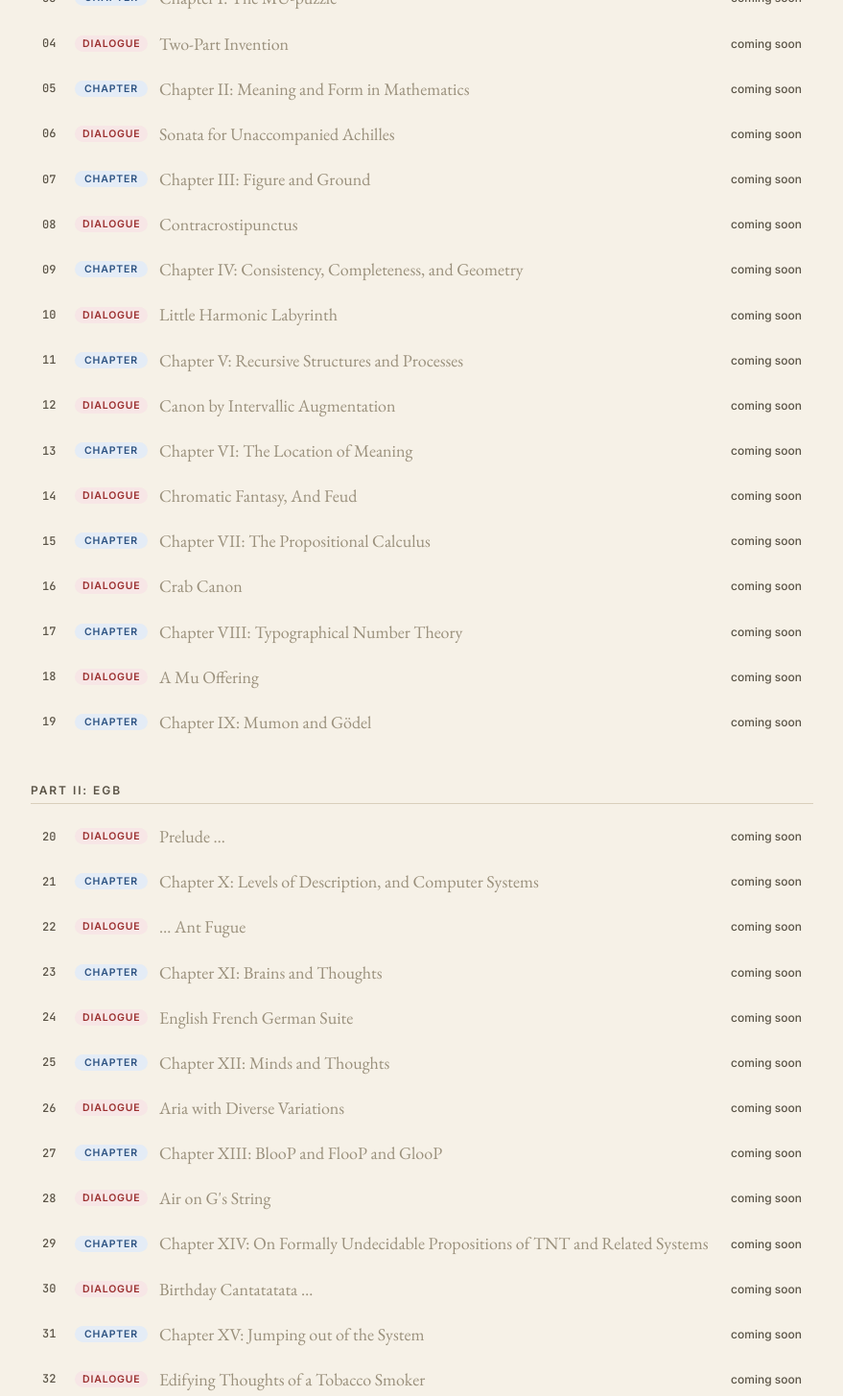
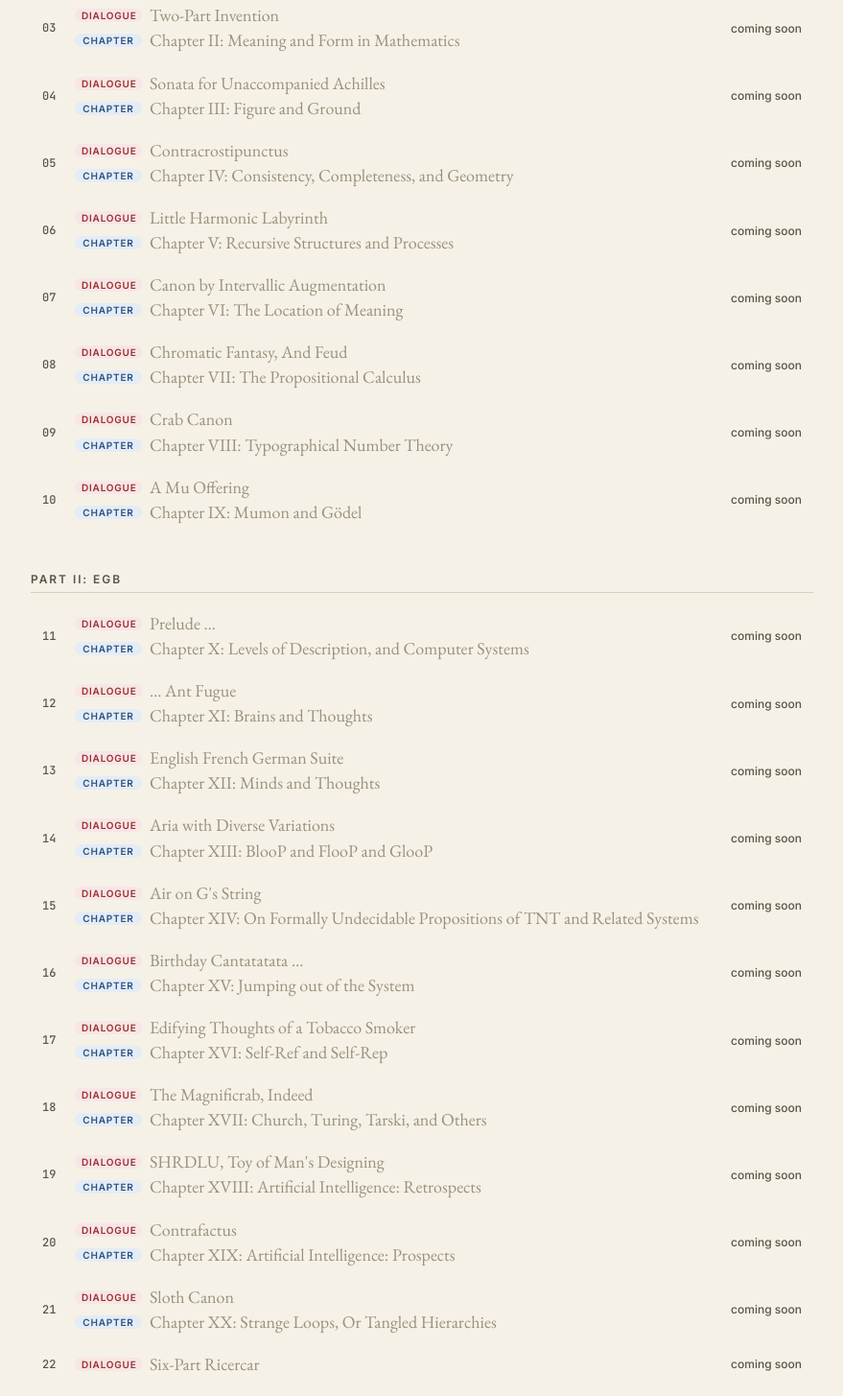
Before and after one commit to chtran/geb_explainer, a plain HTML site: page index.html in a window 1280 px wide. Shown: the part 650-2105 px from the top of the page at 96% size, without its empty margins (200-1079 px from the left). Drawn offline with nearby package versions, Linux system fonts and the light colour scheme.

Commit message:
Restructure into 22 pages: one per Dialogue + Chapter pair
Each page covers a dialogue together with the chapter that follows it
(Introduction alone; final dialogue Six-Part Ricercar alone).
- assets/toc.js: 22 pages, each with dialogue/chapter fields; new ids
  like 02-ch01-the-mu-puzzle
- Home page shows each pair; nav links name both parts
- README: how pages map to the book, and how to write the dialogue part

Co-Authored-By: Claude Opus 5.5 <noreply@anthropic.com>
Claude-Session: https://claude.ai/code/session_01MKhvSLkG1qetW4sAE1tSgq

```diff
--- a/01-introduction/index.html
+++ b/01-introduction/index.html
@@ -408,10 +408,10 @@
   An independent companion to Douglas Hofstadter's <i>Gödel, Escher, Bach: an Eternal Golden Braid</i> (1979). Summaries and paraphrases are original; music is synthesized live in your browser.
 </footer>
 
-<script src="../assets/toc.js?v=b9b4a14e"></script>
+<script src="../assets/toc.js?v=976265a2"></script>
 <script src="../assets/glossary.js?v=9c3992e5"></script>
 <script src="../assets/terms.js?v=62f05ed1" defer></script>
-<script src="../assets/nav.js?v=825ddc85" defer></script>
+<script src="../assets/nav.js?v=7c652cb2" defer></script>
 <script src="../assets/music.js?v=761fe73a"></script>
 <script>
 /* Section 1: theme */
--- a/assets/nav.js
+++ b/assets/nav.js
@@ -8,7 +8,8 @@
   document.body.insertBefore(bar,document.body.firstChild);
   function link(e,label,cls){
     if(!e) return '<span class="'+cls+'"></span>';
-    var inner='<div class="lbl">'+label+'</div>'+e.title;
+    var name=(e.dialogue&&e.chapter)?e.dialogue+' + '+e.chapter:e.title;
+    var inner='<div class="lbl">'+label+'</div>'+name;
     return e.done?'<a class="'+cls+'" href="../'+e.id+'/">'+inner+'</a>':'<span class="'+cls+'">'+inner+'<div class="lbl" style="margin-top:4px">coming soon</div></span>';
   }
   var pg=document.createElement('nav'); pg.className='pager';
--- a/assets/toc.js
+++ b/assets/toc.js
@@ -1,6 +1,9 @@
-/* Table of contents for the whole book. Single source of truth for the home page
-   and the previous/next links. Set done:true when a section's explainer exists
-   (its folder is the id). Dialogues and chapters alternate, as in the book. */
+/* The site's pages, in book order. Single source of truth for the home page
+   and the previous/next links.
+   One page per pair: the book's Dialogue followed by the Chapter it sets up
+   (the Introduction has no dialogue; the final dialogue, Six-Part Ricercar,
+   has its own page). The page's folder is its id. Set done:true once its
+   explainer exists. */
 window.GEB_TOC = [
  {
   "part": "Part I: GEB"
@@ -8,256 +11,156 @@ window.GEB_TOC = [
  {
   "id": "01-introduction",
   "title": "Introduction: A Musico-Logical Offering",
-  "kind": "chapter",
+  "chapter": "Introduction: A Musico-Logical Offering",
   "done": true
  },
  {
-  "id": "02-three-part-invention",
-  "title": "Three-Part Invention",
-  "kind": "dialogue",
+  "id": "02-ch01-the-mu-puzzle",
+  "title": "Chapter I: The MU-puzzle",
+  "dialogue": "Three-Part Invention",
+  "chapter": "Chapter I: The MU-puzzle",
   "done": false
  },
  {
-  "id": "03-chi-the-mu-puzzle",
-  "title": "Chapter I: The MU-puzzle",
-  "kind": "chapter",
+  "id": "03-ch02-meaning-and-form-in-mathematics",
+  "title": "Chapter II: Meaning and Form in Mathematics",
+  "dialogue": "Two-Part Invention",
+  "chapter": "Chapter II: Meaning and Form in Mathematics",
   "done": false
  },
  {
-  "id": "04-two-part-invention",
-  "title": "Two-Part Invention",
-  "kind": "dialogue",
+  "id": "04-ch03-figure-and-ground",
+  "title": "Chapter III: Figure and Ground",
+  "dialogue": "Sonata for Unaccompanied Achilles",
+  "chapter": "Chapter III: Figure and Ground",
   "done": false
  },
  {
-  "id": "05-chii-meaning-and-form-in-mathematics",
-  "title": "Chapter II: Meaning and Form in Mathematics",
-  "kind": "chapter",
+  "id": "05-ch04-consistency-completeness-and-geometry",
+  "title": "Chapter IV: Consistency, Completeness, and Geometry",
+  "dialogue": "Contracrostipunctus",
+  "chapter": "Chapter IV: Consistency, Completeness, and Geometry",
   "done": false
  },
  {
-  "id": "06-sonata-for-unaccompanied-achilles",
-  "title": "Sonata for Unaccompanied Achilles",
-  "kind": "dialogue",
+  "id": "06-ch05-recursive-structures-and-processes",
+  "title": "Chapter V: Recursive Structures and Processes",
+  "dialogue": "Little Harmonic Labyrinth",
+  "chapter": "Chapter V: Recursive Structures and Processes",
   "done": false
  },
  {
-  "id": "07-chiii-figure-and-ground",
-  "title": "Chapter III: Figure and Ground",
-  "kind": "chapter",
+  "id": "07-ch06-the-location-of-meaning",
+  "title": "Chapter VI: The Location of Meaning",
+  "dialogue": "Canon by Intervallic Augmentation",
+  "chapter": "Chapter VI: The Location of Meaning",
   "done": false
  },
  {
-  "id": "08-contracrostipunctus",
-  "title": "Contracrostipunctus",
-  "kind": "dialogue",
+  "id": "08-ch07-the-propositional-calculus",
+  "title": "Chapter VII: The Propositional Calculus",
+  "dialogue": "Chromatic Fantasy, And Feud",
+  "chapter": "Chapter VII: The Propositional Calculus",
   "done": false
  },
  {
-  "id": "09-chiv-consistency-completeness-and-geometry",
-  "title": "Chapter IV: Consistency, Completeness, and Geometry",
-  "kind": "chapter",
+  "id": "09-ch08-typographical-number-theory",
+  "title": "Chapter VIII: Typographical Number Theory",
+  "dialogue": "Crab Canon",
+  "chapter": "Chapter VIII: Typographical Number Theory",
   "done": false
  },
  {
-  "id": "10-little-harmonic-labyrinth",
-  "title": "Little Harmonic Labyrinth",
-  "kind": "dialogue",
-  "done": false
- },
- {
-  "id": "11-chv-recursive-structures-and-processes",
-  "title": "Chapter V: Recursive Structures and Processes",
-  "kind": "chapter",
-  "done": false
- },
- {
-  "id": "12-canon-by-intervallic-augmentation",
-  "title": "Canon by Intervallic Augmentation",
-  "kind": "dialogue",
-  "done": false
- },
- {
-  "id": "13-chvi-the-location-of-meaning",
-  "title": "Chapter VI: The Location of Meaning",
-  "kind": "chapter",
-  "done": false
- },
- {
-  "id": "14-chromatic-fantasy-and-feud",
-  "title": "Chromatic Fantasy, And Feud",
-  "kind": "dialogue",
-  "done": false
- },
- {
-  "id": "15-chvii-the-propositional-calculus",
-  "title": "Chapter VII: The Propositional Calculus",
-  "kind": "chapter",
-  "done": false
- },
- {
-  "id": "16-crab-canon",
-  "title": "Crab Canon",
-  "kind": "dialogue",
-  "done": false
- },
- {
-  "id": "17-chviii-typographical-number-theory",
-  "title": "Chapter VIII: Typographical Number Theory",
-  "kind": "chapter",
-  "done": false
- },
- {
-  "id": "18-a-mu-offering",
-  "title": "A Mu Offering",
-  "kind": "dialogue",
-  "done": false
- },
- {
-  "id": "19-chix-mumon-and-godel",
+  "id": "10-ch09-mumon-and-godel",
   "title": "Chapter IX: Mumon and Gödel",
-  "kind": "chapter",
+  "dialogue": "A Mu Offering",
+  "chapter": "Chapter IX: Mumon and Gödel",
   "done": false
  },
  {
   "part": "Part II: EGB"
  },
  {
-  "id": "20-prelude",
-  "title": "Prelude …",
-  "kind": "dialogue",
+  "id": "11-ch10-levels-of-description-and-computer-systems",
+  "title": "Chapter X: Levels of Description, and Computer Systems",
+  "dialogue": "Prelude …",
+  "chapter": "Chapter X: Levels of Description, and Computer Systems",
   "done": false
  },
  {
-  "id": "21-chx-levels-of-description-and-computer-systems",
-  "title": "Chapter X: Levels of Description, and Computer Systems",
-  "kind": "chapter",
+  "id": "12-ch11-brains-and-thoughts",
+  "title": "Chapter XI: Brains and Thoughts",
+  "dialogue": "… Ant Fugue",
+  "chapter": "Chapter XI: Brains and Thoughts",
   "done": false
  },
  {
-  "id": "22-ant-fugue",
-  "title": "… Ant Fugue",
-  "kind": "dialogue",
+  "id": "13-ch12-minds-and-thoughts",
+  "title": "Chapter XII: Minds and Thoughts",
+  "dialogue": "English French German Suite",
+  "chapter": "Chapter XII: Minds and Thoughts",
   "done": false
  },
  {
-  "id": "23-chxi-brains-and-thoughts",
-  "title": "Chapter XI: Brains and Thoughts",
-  "kind": "chapter",
+  "id": "14-ch13-bloop-and-floop-and-gloop",
+  "title": "Chapter XIII: BlooP and FlooP and GlooP",
+  "dialogue": "Aria with Diverse Variations",
+  "chapter": "Chapter XIII: BlooP and FlooP and GlooP",
   "done": false
  },
  {
-  "id": "24-english-french-german-suite",
-  "title": "English French German Suite",
-  "kind": "dialogue",
+  "id": "15-ch14-on-formally-undecidable-propositions-of-tnt-and-related-systems",
+  "title": "Chapter XIV: On Formally Undecidable Propositions of TNT and Related Systems",
+  "dialogue": "Air on G's String",
+  "chapter": "Chapter XIV: On Formally Undecidable Propositions of TNT and Related Systems",
   "done": false
  },
  {
-  "id": "25-chxii-minds-and-thoughts",
-  "title": "Chapter XII: Minds and Thoughts",
-  "kind": "chapter",
+  "id": "16-ch15-jumping-out-of-the-system",
+  "title": "Chapter XV: Jumping out of the System",
+  "dialogue": "Birthday Cantatatata …",
+  "chapter": "Chapter XV: Jumping out of the System",
   "done": false
  },
  {
-  "id": "26-aria-with-diverse-variations",
-  "title": "Aria with Diverse Variations",
-  "kind": "dialogue",
+  "id": "17-ch16-self-ref-and-self-rep",
+  "title": "Chapter XVI: Self-Ref and Self-Rep",
+  "dialogue": "Edifying Thoughts of a Tobacco Smoker",
+  "chapter": "Chapter XVI: Self-Ref and Self-Rep",
   "done": false
  },
  {
-  "id": "27-chxiii-bloop-and-floop-and-gloop",
-  "title": "Chapter XIII: BlooP and FlooP and GlooP",
-  "kind": "chapter",
+  "id": "18-ch17-church-turing-tarski-and-others",
+  "title": "Chapter XVII: Church, Turing, Tarski, and Others",
+  "dialogue": "The Magnificrab, Indeed",
+  "chapter": "Chapter XVII: Church, Turing, Tarski, and Others",
   "done": false
  },
  {
-  "id": "28-air-on-g-s-string",
-  "title": "Air on G's String",
-  "kind": "dialogue",
+  "id": "19-ch18-artificial-intelligence-retrospects",
+  "title": "Chapter XVIII: Artificial Intelligence: Retrospects",
+  "dialogue": "SHRDLU, Toy of Man's Designing",
+  "chapter": "Chapter XVIII: Artificial Intelligence: Retrospects",
   "done": false
  },
  {
-  "id": "29-chxiv-on-formally-undecidable-propositions-of-tnt-and-related-systems",
-  "title": "Chapter XIV: On Formally Undecidable Propositions of TNT and Related Systems",
-  "kind": "chapter",
+  "id": "20-ch19-artificial-intelligence-prospects",
+  "title": "Chapter XIX: Artificial Intelligence: Prospects",
+  "dialogue": "Contrafactus",
+  "chapter": "Chapter XIX: Artificial Intelligence: Prospects",
   "done": false
  },
  {
-  "id": "30-birthday-cantatatata",
-  "title": "Birthday Cantatatata …",
-  "kind": "dialogue",
+  "id": "21-ch20-strange-loops-or-tangled-hierarchies",
+  "title": "Chapter XX: Strange Loops, Or Tangled Hierarchies",
+  "dialogue": "Sloth Canon",
+  "chapter": "Chapter XX: Strange Loops, Or Tangled Hierarchies",
   "done": false
  },
  {
-  "id": "31-chxv-jumping-out-of-the-system",
-  "title": "Chapter XV: Jumping out of the System",
-  "kind": "chapter",
-  "done": false
- },
- {
-  "id": "32-edifying-thoughts-of-a-tobacco-smoker",
-  "title": "Edifying Thoughts of a Tobacco Smoker",
-  "kind": "dialogue",
-  "done": false
- },
- {
-  "id": "33-chxvi-self-ref-and-self-rep",
-  "title": "Chapter XVI: Self-Ref and Self-Rep",
-  "kind": "chapter",
-  "done": false
- },
- {
-  "id": "34-the-magnificrab-indeed",
-  "title": "The Magnificrab, Indeed",
-  "kind": "dialogue",
-  "done": false
- },
- {
-  "id": "35-chxvii-church-turing-tarski-and-others",
-  "title": "Chapter XVII: Church, Turing, Tarski, and Others",
-  "kind": "chapter",
-  "done": false
- },
- {
-  "id": "36-shrdlu-toy-of-man-s-designing",
-  "title": "SHRDLU, Toy of Man's Designing",
-  "kind": "dialogue",
-  "done": false
- },
- {
-  "id": "37-chxviii-artificial-intelligence-retrospects",
-  "title": "Chapter XVIII: Artificial Intelligence: Retrospects",
-  "kind": "chapter",
-  "done": false
- },
- {
-  "id": "38-contrafactus",
-  "title": "Contrafactus",
-  "kind": "dialogue",
-  "done": false
- },
- {
-  "id": "39-chxix-artificial-intelligence-prospects",
-  "title": "Chapter XIX: Artificial Intelligence: Prospects",
-  "kind": "chapter",
-  "done": false
- },
- {
-  "id": "40-sloth-canon",
-  "title": "Sloth Canon",
-  "kind": "dialogue",
-  "done": false
- },
- {
-  "id": "41-chxx-strange-loops-or-tangled-hierarchies",
-  "title": "Chapter XX: Strange Loops, Or Tangled Hierarchies",
-  "kind": "chapter",
-  "done": false
- },
- {
-  "id": "42-six-part-ricercar",
+  "id": "22-six-part-ricercar",
   "title": "Six-Part Ricercar",
-  "kind": "dialogue",
+  "dialogue": "Six-Part Ricercar",
   "done": false
  }
 ];
--- a/index.html
+++ b/index.html
@@ -18,7 +18,8 @@
 .toc li.done{background:var(--card);border:1px solid var(--rule);margin:6px 0}
 .toc li.done:hover{border-color:var(--ink)}
 .toc .n{font:500 12px "JetBrains Mono",monospace;color:var(--ink2);width:22px;flex:none}
-.toc .k{font:600 10.5px Inter,sans-serif;letter-spacing:.08em;text-transform:uppercase;border-radius:20px;padding:2px 8px;flex:none;width:76px;text-align:center}
+.toc .k{display:inline-block;font:600 10px Inter,sans-serif;letter-spacing:.08em;text-transform:uppercase;border-radius:20px;padding:1px 7px;width:70px;text-align:center;margin-right:8px;vertical-align:2px}
+.toc .t .ln{display:block;line-height:1.45}
 .toc .k.dialogue{background:#f7e6e6;color:var(--bach)}
 .toc .k.chapter{background:#e4ecf6;color:var(--godel)}
 .toc .t{flex:1;font-size:18px}
@@ -35,26 +36,27 @@
   <div class="kicker">A reading companion</div>
   <h1>Gödel, Escher, Bach, <em>explained</em></h1>
   <div class="geb"><span class="g">G</span><span class="e">E</span><span class="b">B</span></div>
-  <p class="lede">Interactive, visual, sound-on explainers for Douglas Hofstadter's <i>Gödel, Escher, Bach: an Eternal Golden Braid</i>, added section by section. Every new word is explained where it first appears.</p>
+  <p class="lede">Interactive, visual, sound-on explainers for Douglas Hofstadter's <i>Gödel, Escher, Bach: an Eternal Golden Braid</i>, added a dialogue and chapter at a time. Every new word is explained where it first appears.</p>
   <div class="progress" id="prog"></div>
   <div class="pbar"><div id="pfill"></div></div>
 </header>
 <main class="wrap" id="toc"></main>
 <footer>
-  The book alternates <b>Dialogues</b> (stories that show an idea) with <b>Chapters</b> (which explain it). Summaries are original paraphrases; no text from the book is reproduced. Music is synthesized live in your browser.
+  The book alternates <b>Dialogues</b> (stories that show an idea) with <b>Chapters</b> (which explain it), so each page here covers a dialogue together with the chapter that follows it. Summaries are original paraphrases; no text from the book is reproduced. Music is synthesized live in your browser.
 </footer>
-<script src="assets/toc.js?v=b9b4a14e"></script>
+<script src="assets/toc.js?v=976265a2"></script>
 <script>
 (function(){
   const toc=window.GEB_TOC, root=document.getElementById('toc');
   const secs=toc.filter(e=>e.id), done=secs.filter(e=>e.done).length;
-  document.getElementById('prog').textContent=done+' of '+secs.length+' sections explained';
+  document.getElementById('prog').textContent=done+' of '+secs.length+' pages explained';
   document.getElementById('pfill').style.width=(100*done/secs.length)+'%';
   let html='', n=0, open=false;
   for(const e of toc){
     if(e.part){ if(open)html+='</ul>'; html+='<div class="part">'+e.part+'</div><ul class="toc">'; open=true; continue; }
     n++;
-    const row='<span class="n">'+String(n).padStart(2,'0')+'</span><span class="k '+e.kind+'">'+e.kind+'</span><span class="t">'+e.title+'</span><span class="s">'+(e.done?'Read →':'coming soon')+'</span>';
+    const lines=(e.dialogue?'<span class="ln"><span class="k dialogue">dialogue</span>'+e.dialogue+'</span>':'')+(e.chapter?'<span class="ln"><span class="k chapter">chapter</span>'+e.chapter+'</span>':'');
+    const row='<span class="n">'+String(n).padStart(2,'0')+'</span><span class="t">'+lines+'</span><span class="s">'+(e.done?'Read →':'coming soon')+'</span>';
     html+= e.done ? '<li class="done"><a href="'+e.id+'/" style="display:contents">'+row+'</a></li>' : '<li>'+row+'</li>';
   }
   if(open)html+='</ul>';
```
Also changed, not shown: 1 other file.
